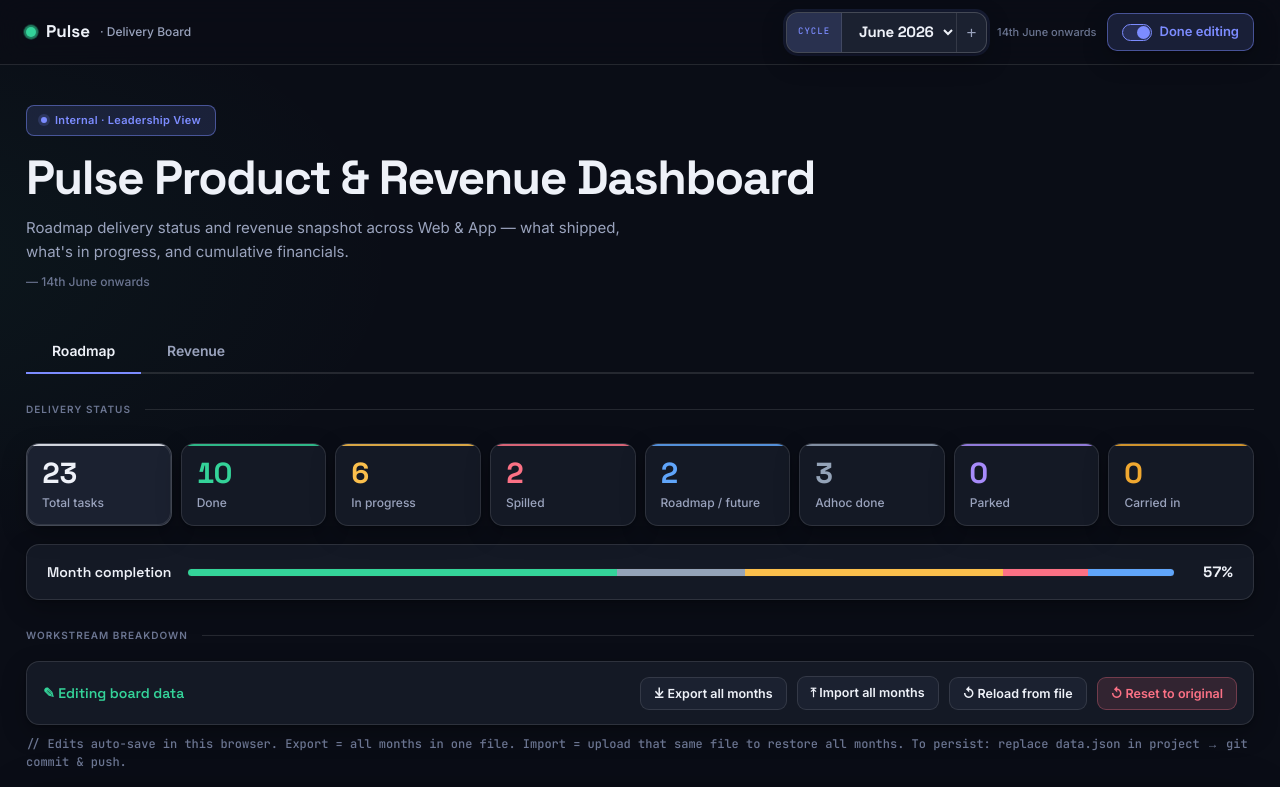
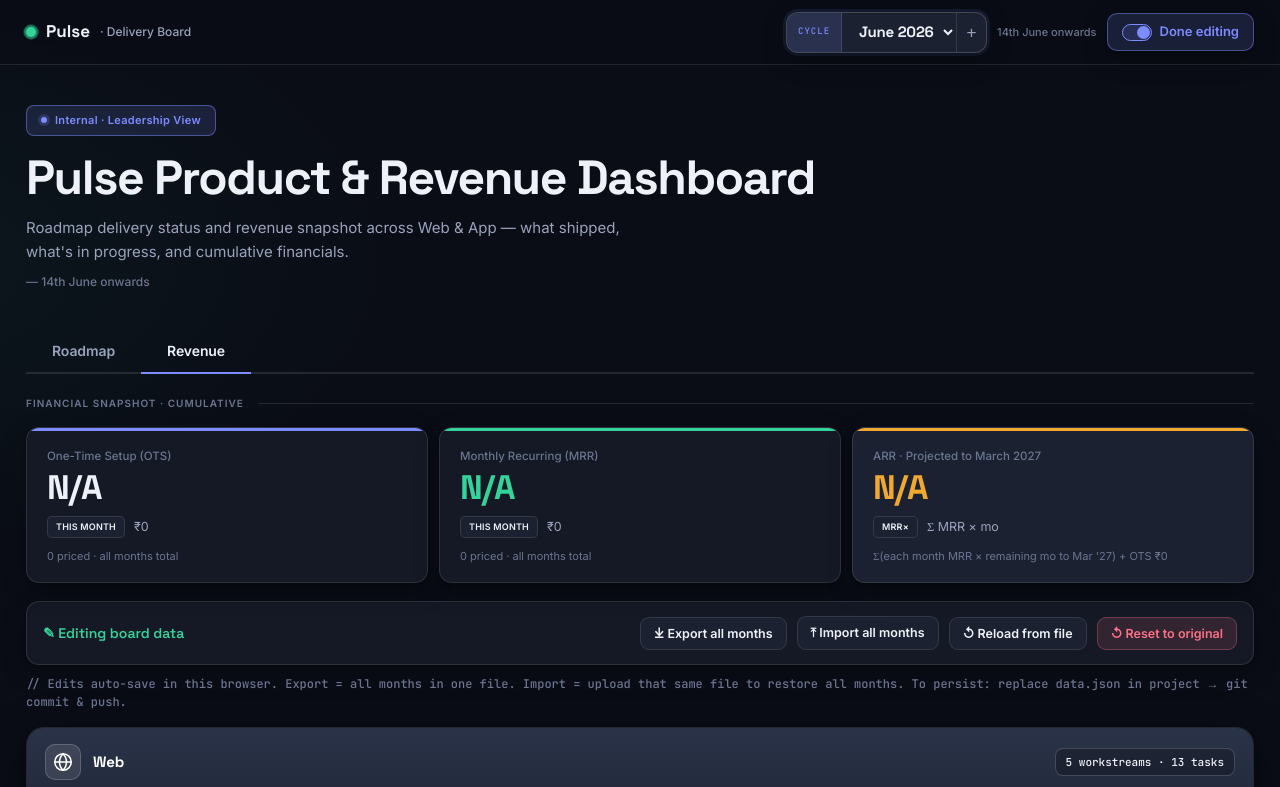
Before and after one commit to snishantflick2know/roadmap-product, a website: page index.html in a window 1280 px wide. Both pictures are taken after a click on the element "Edit data". Shown: the top 787 px of the page. Drawn offline with Linux system fonts and the light colour scheme.

Commit message:
Edit panel visible on both tabs — no forced Roadmap switch

```diff
--- a/index.html
+++ b/index.html
@@ -1001,11 +1001,7 @@
   document.body.classList.toggle("editing",editing);
   document.getElementById("editToggle").classList.toggle("on",editing);
   document.getElementById("editLabel").textContent=editing?"Done editing":"Edit data";
-  if(editing){
-    document.querySelectorAll(".tab-btn").forEach(b=>b.classList.toggle("active",b.dataset.tab==="roadmap"));
-    document.querySelectorAll(".tab-panel").forEach(p=>p.classList.toggle("active",p.id==="tab-roadmap"));
-    renderEditor();
-  }
+  if(editing)renderEditor();
 });
 
 /* ---------- month switcher ---------- */
```
